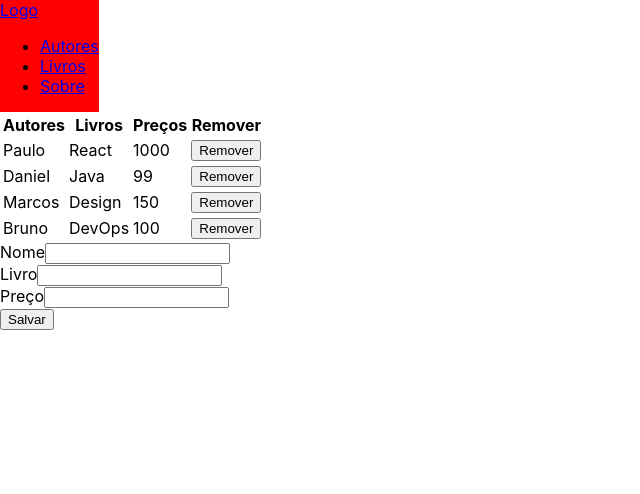
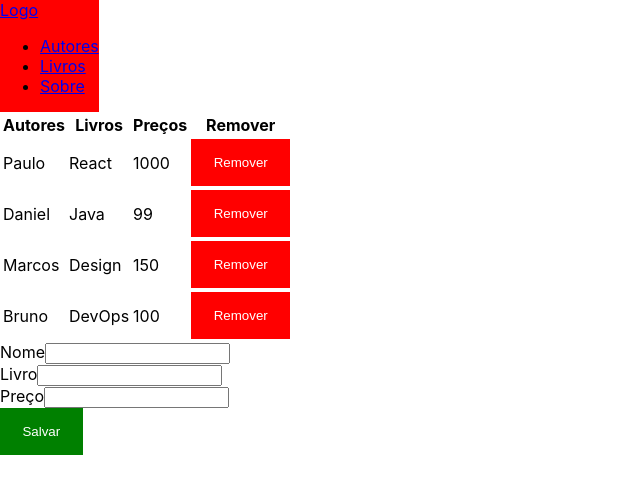
Before and after one commit to eroSilva/curso-react-alura, a React (Create React App) app: page / in a window 1280 px wide. Shown: the top 494 px of the page, without its empty margins (0-640 px from the left). Built offline with nearby package versions, Linux system fonts and the light colour scheme; the HTML template or start-up script is replaced by a standard one.

Commit message:
Criando Componente para botões

```diff
--- /dev/null
+++ b/src/components/Button/index.js
@@ -0,0 +1,22 @@
+import React from 'react';
+
+import { Wrapper } from './styled';
+
+const Button = ({
+  children,
+  backgroundColor,
+  removeAuthor,
+  indexAuthor
+}) => {
+  return (
+    <Wrapper
+      type="button"
+      backgroundColor={backgroundColor}
+      onClick={() => removeAuthor(indexAuthor)}
+    >
+      { children }
+    </Wrapper>
+  )
+}
+
+export default Button;
--- /dev/null
+++ b/src/components/Button/styled.js
@@ -0,0 +1,10 @@
+import styled from 'styled-components';
+
+const Wrapper = styled.button`
+  border: none;
+  padding: 1rem 1.4rem;
+  color: #fff;
+  background-color: ${props => props.backgroundColor || '#CCC'};
+`;
+
+export { Wrapper };
--- a/src/components/Form/index.js
+++ b/src/components/Form/index.js
@@ -1,4 +1,6 @@
 import React, { Component } from 'react';
+
+import Button from '../Button';
 
 class Form extends Component {
   constructor(props) {
@@ -64,7 +66,12 @@
             />
           </div>
           <div className="col s12">
-            <button type="button" className="waves-effect waves-light btn blue darken-3" onClick={this.submitForm}>Salvar </button>
+            {/* <button type="button" className="waves-effect waves-light btn blue darken-3" onClick={this.submitForm}>Salvar </button> */}
+            <Button
+              backgroundColor='green'
+            >
+              Salvar
+            </Button>
           </div>
       </div>
     </form>
--- a/src/components/Table/index.js
+++ b/src/components/Table/index.js
@@ -1,4 +1,6 @@
 import React, { Component } from 'react';
+
+import Button from '../Button';
 
 const TableHead = () => {
   return (
@@ -26,7 +28,14 @@
             <td>{author.book}</td>
             <td>{author.price}</td>
             <td>
-              <button type="button" className="waves-effect waves-light btn red darken-3" onClick={() => removeAuthor(index)}>Remover</button>
+              {/* <button type="button" className="waves-effect waves-light btn red darken-3" onClick={() => removeAuthor(index)}>Remover</button> */}
+              <Button
+                backgroundColor='#f00'
+                indexAuthor={index}
+                removeAuthor={removeAuthor}
+              >
+                Remover
+              </Button>
             </td>
           </tr>
         );
```
